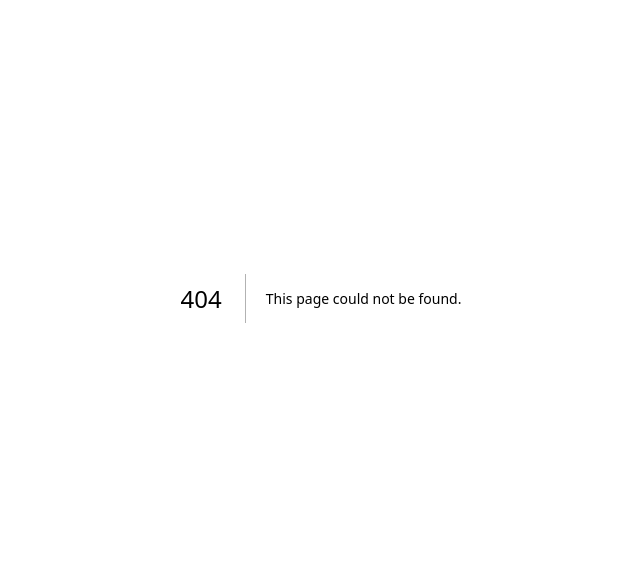
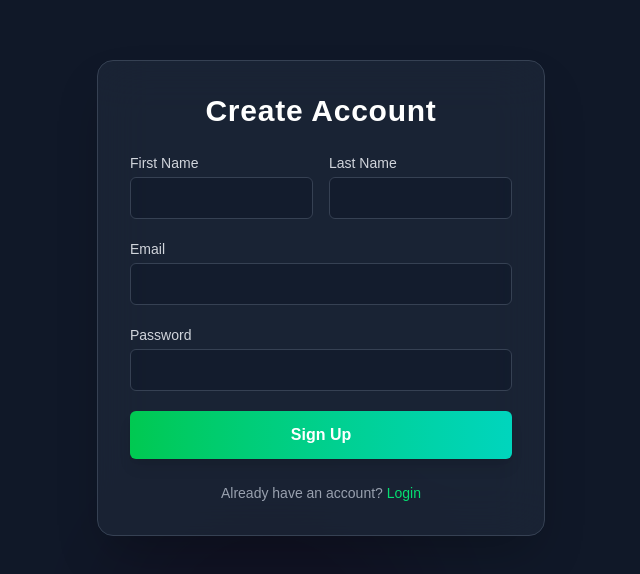
Before and after one commit to CodeJocker/plant-palse-frontend, a Next.js app: page /signup in a window 1280 px wide. Before the commit this address had no page. Shown: the part 102-676 px from the top of the page, without its empty margins (319-959 px from the left). Built offline with nearby package versions, Linux system fonts and the light colour scheme.

Commit message:
initial signup page

```diff
--- a/src/app/login/page.jsx
+++ /dev/null
@@ -1,16 +0,0 @@
-
-
-
-const Login = ()=>{
-    return(
-        <div>
-            <div>
-                <form action="">
-                    <div>
-
-                    </div>
-                </form>
-            </div>
-        </div>
-    )
-}
--- /dev/null
+++ b/src/app/signup/page.jsx
@@ -0,0 +1,94 @@
+import React from "react";
+
+const SignUp = () => {
+  return (
+    <div className="relative bg-gray-900 w-full min-h-screen flex items-center justify-center overflow-hidden">
+      {/* Blobs */}
+      <div className="absolute -top-24 -left-24 w-72 h-72 bg-green-500 rounded-full mix-blend-multiply filter blur-3xl opacity-30 animate-pulse"></div>
+      <div className="absolute top-1/2 -right-20 w-72 h-72 bg-purple-500 rounded-full mix-blend-multiply filter blur-3xl opacity-30 animate-pulse"></div>
+      <div className="absolute bottom-[-100px] left-1/3 w-80 h-80 bg-pink-500 rounded-full mix-blend-multiply filter blur-3xl opacity-30 animate-pulse"></div>
+
+
+      <div className="relative z-10 w-full max-w-md p-8 bg-gray-800/70 backdrop-blur-xl rounded-2xl shadow-2xl border border-gray-700">
+        <h1 className="text-3xl font-bold text-center mb-6 text-white tracking-wide">
+          Create Account
+        </h1>
+
+        <form className="space-y-5">
+
+          <div className="flex gap-4">
+            <div className="w-1/2">
+              <label
+                htmlFor="firstName"
+                className="block text-sm text-gray-300 mb-1"
+              >
+                First Name
+              </label>
+              <input
+                type="text"
+                id="firstName"
+                className="bg-gray-900/60 border border-gray-700 w-full px-3 py-2 rounded-md text-white focus:ring-2 focus:ring-green-500 outline-none"
+              />
+            </div>
+            <div className="w-1/2">
+              <label
+                htmlFor="lastName"
+                className="block text-sm text-gray-300 mb-1"
+              >
+                Last Name
+              </label>
+              <input
+                type="text"
+                id="lastName"
+                className="bg-gray-900/60 border border-gray-700 w-full px-3 py-2 rounded-md text-white focus:ring-2 focus:ring-green-500 outline-none"
+              />
+            </div>
+          </div>
+          <div>
+            <label
+              htmlFor="email"
+              className="block text-sm text-gray-300 mb-1"
+            >
+              Email
+            </label>
+            <input
+              type="email"
+              id="email"
+              required
+              className="bg-gray-900/60 border border-gray-700 w-full px-3 py-2 rounded-md text-white focus:ring-2 focus:ring-green-500 outline-none"
+            />
+          </div>
+          <div>
+            <label
+              htmlFor="password"
+              className="block text-sm text-gray-300 mb-1"
+            >
+              Password
+            </label>
+            <input
+              type="password"
+              id="password"
+              required
+              className="bg-gray-900/60 border border-gray-700 w-full px-3 py-2 rounded-md text-white focus:ring-2 focus:ring-green-500 outline-none"
+            />
+          </div>
+
+          <button
+            type="submit"
+            className="w-full bg-gradient-to-r from-green-500 to-teal-400 text-white py-3 rounded-md font-semibold shadow-lg hover:opacity-90 transition"
+          >
+            Sign Up
+          </button>
+        </form>
+        <p className="text-center text-gray-400 text-sm mt-6">
+          Already have an account?{" "}
+          <span className="text-green-400 hover:underline cursor-pointer">
+            Login
+          </span>
+        </p>
+      </div>
+    </div>
+  );
+};
+
+export default SignUp;
```
